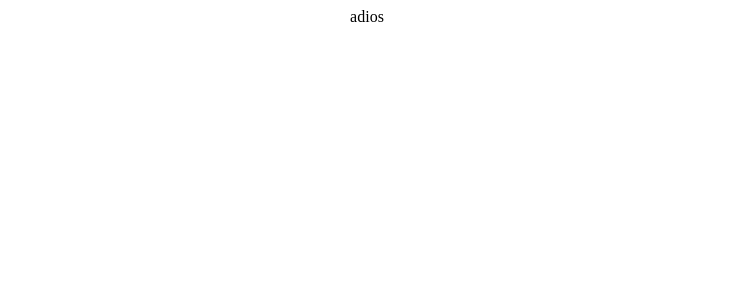
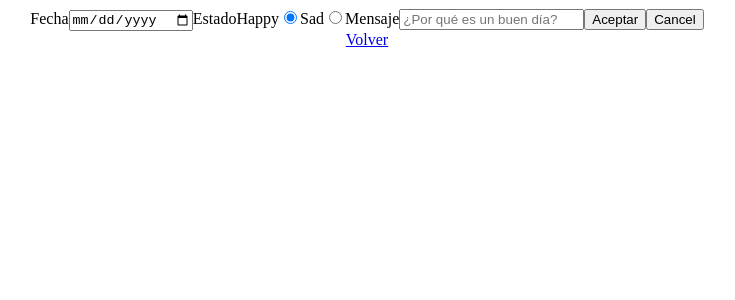
Before and after one commit to VaqueroFontenla/f-online-life-calendar-VaqueroFontenla, a React (Create React App) app: page /#/edition in a window 1280 px wide. Shown: the top 300 px of the page, without its empty margins (273-1008 px from the left). Built offline with nearby package versions, Linux system fonts and the light colour scheme.

Commit message:
Add form edition

```diff
--- a/src/components/Edition/Edition.js
+++ b/src/components/Edition/Edition.js
@@ -5,9 +5,73 @@ import './Edition.css';
 class Edition extends Component {
     render() {
         return (
-            <div>
-                adios
-            </div>
+          <div className="edition">
+            <form>
+              <label htmlFor="date"
+                     name="date"
+                     className="label"
+                     >
+                     Fecha
+              </label>
+              <input id="date"
+                     type="date"
+                     name="date"/>
+              <label name="status"
+                     className="label"
+                      >
+                      Estado
+               </label>
+               <label htmlFor="happy"
+                     name="happy"
+                     className="label"
+                     >
+                     Happy
+               </label>
+               <input id="happy"
+                      type="radio"
+                      name="happy"
+                      value=":)"
+                      checked
+                      />
+                    <label htmlFor="sad"
+                      name="sad"
+                      className="label"
+                      >
+                      Sad
+                </label>
+                <input id="sad"
+                       type="radio"
+                       name="sad"
+                       value=":("
+                       />
+                <label
+                           htmlFor="message"
+                           name="message"
+                           className="label"
+                       >
+                           Mensaje
+                </label>
+
+               <input
+                   id="message"
+                   type="text"
+                   name="message"
+                   placeholder="¿Por qué es un buen día?"
+               />
+               <input type="submit"
+                      className="button button-yes"
+                      value="Aceptar"
+                />
+
+              <input type="submit"
+                     className="button button-no"
+                     value="Cancel"
+                />
+
+            </form>
+          <Link to="/" className="button button-back">Volver</Link>
+
+          </div>
         );
     }
 }
--- a/src/components/Home/Home.css
+++ b/src/components/Home/Home.css
@@ -0,0 +1,16 @@
+.calendar {
+  width: 100%;
+  height:100vh;
+}
+
+.buttonLink {
+  height:10vh;
+  display: flex;
+  justify-content: center;
+  align-items: center;
+  background-color: #3E9BD1;
+  color: white;
+  font-size: 7vh;
+  font-weight: bold;
+  text-decoration: none;
+}
--- a/src/components/Home/Home.js
+++ b/src/components/Home/Home.js
@@ -8,7 +8,7 @@ import './Home.css';
 class Home extends Component {
     render() {
         return (
-            <div>
+            <div className="calendar">
                 <Link to="/edition" className="buttonLink">+</Link>
                 <Calendar
                 />
```
